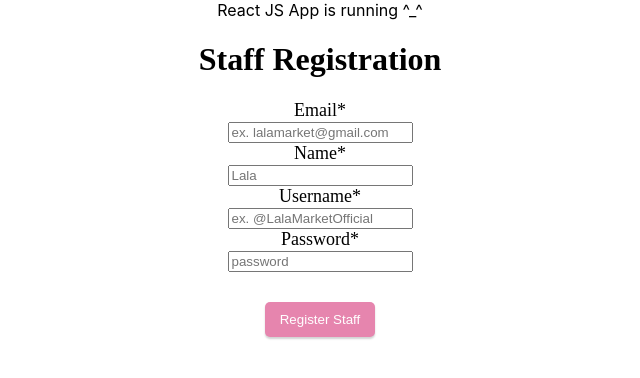
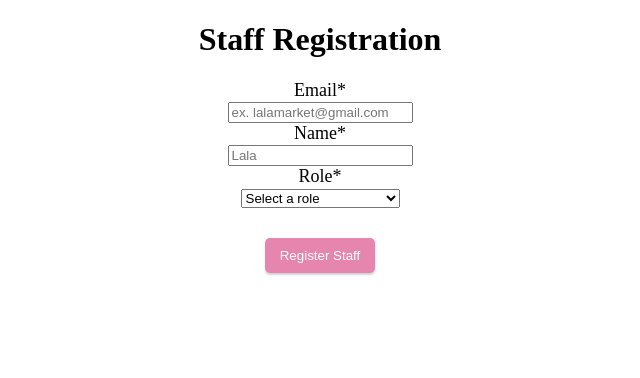
Before and after one commit to whoossh-tech/sielala-frontend, a React (Create React App) app: page /staff-registration in a window 1280 px wide. Shown: the top 378 px of the page, without its empty margins (320-960 px from the left). Built offline with nearby package versions, Linux system fonts and the light colour scheme.

Commit message:
PBI-1, PBI-2, PBI-3 done but still messy

```diff
--- a/src/App.js
+++ b/src/App.js
@@ -3,15 +3,16 @@ import './App.css';
 import { BrowserRouter as Router, Route, Routes } from 'react-router-dom';
 import Login from './pages/Login';
 import RegisterStaffForm from './pages/RegisterStaffForm';
+import UserList from './pages/UserList';
 
 function App() {
   return (
     <div className="App">
-      React JS App is running ^_^
       <Router>
         <Routes>
             <Route path="/login" element={<Login />}></Route>
             <Route path="/staff-registration" element={<RegisterStaffForm/>}></Route>
+            <Route path="/user-list" element={<UserList/>}></Route>
         </Routes>
       </Router>
     </div>
--- a/src/pages/Login.js
+++ b/src/pages/Login.js
@@ -8,6 +8,7 @@ import '../static/css/Button.css';
 const Login = () => {
     const[username, setUsername] = useState('');
     const[password, setPassword] = useState('');
+    const [showPassword, setShowPassword] = useState(false);
     const[errors, setErrors] = useState({});
     const [isModalOpen, setIsModalOpen] = useState(false);
     const navigate = useNavigate();
@@ -61,9 +62,9 @@ const Login = () => {
 
             console.log('Logged in successfully:', user);
 
-            // Redirect admin to register page
+            // Redirect admin to user list page
             if (user.authorities.some(authority => authority.authority === 'ADMIN')) {
-                navigate('/staff-registration');
+                navigate('/user-list');
             } else {
                 // Handle redirection for other roles or perform other actions
             }
@@ -116,10 +117,18 @@ const Login = () => {
                     <input
                         id="password"
                         className="px-4 py-3 w-full focus:outline-none"
+                        type={showPassword ? 'text' : 'password'}
                         placeholder="password"
                         value={password}
                         onChange={(e) => setPassword(e.target.value)}
                     />
+                    <button
+                        type="button"
+                        className="toggle-password"
+                        onClick={() => setShowPassword(!showPassword)}
+                    >
+                        {showPassword ? 'Hide' : 'Show'}
+                    </button>
                 </div>
 
                 {errors.password && (
--- a/src/pages/RegisterStaffForm.js
+++ b/src/pages/RegisterStaffForm.js
@@ -3,14 +3,15 @@ import axios from 'axios';
 import Modal from 'react-modal';
 import '../static/css/RegisterStaffForm.css';
 import '../static/css/Button.css';
+import { useNavigate } from 'react-router-dom';
 
 const RegisterStaffForm = () => {
     const[email, setEmail] = useState('');
     const[name, setName] = useState('');
-    const[username, setUsername] = useState('');
-    const[password, setPassword] = useState('');
+    const [role, setRole] = useState('');
     const[errors, setErrors] = useState({});
     const [isModalOpen, setIsModalOpen] = useState(false);
+    const navigate = useNavigate();
 
     const openModal = () => {
         setIsModalOpen(true);
@@ -33,13 +34,17 @@ const RegisterStaffForm = () => {
             newErrors.name = 'Name cannot be empty';
         }
 
-        if (!username.trim()) {
-            newErrors.username = 'Username cannot be empty';
+        if (!role) {
+            newErrors.role = 'Role cannot be empty';
         }
 
-        if (!password.trim()) {
-            newErrors.password = 'Password cannot be empty';
-        }
+        // if (!username.trim()) {
+        //     newErrors.username = 'Username cannot be empty';
+        // }
+
+        // if (!password.trim()) {
+        //     newErrors.password = 'Password cannot be empty';
+        // }
 
         setErrors(newErrors);
         return Object.keys(newErrors).length === 0;
@@ -63,10 +68,14 @@ const RegisterStaffForm = () => {
             axios.defaults.headers.common['Authorization'] = `Bearer ${token}`;
 
             const response = await axios.post('http://localhost:8080/admin/register', {
-                email, name, username, password
+                email,
+                name,
+                role: role,
             })
 
             console.log('Staff registered successfully:', response.data);
+
+            navigate('/user-list');
         } catch (error) {
             console.error('Error registering staff:', error.response || error.message);
             setErrors('Error registering staff.');
@@ -128,52 +137,34 @@ const RegisterStaffForm = () => {
             )}
             </div>
 
-            {/* username */}
-            <div className="input-form flex flex-col space-y-1">
-            <label className="input-label font-reynaldo text-left" htmlFor="username">
-                Username<span className="text-danger">*</span>
+            {/* role dropdown */}
+        <div className="input-form flex flex-col space-y-1">
+            <label className="input-label font-reynaldo text-left" htmlFor="role">
+                Role<span className="text-danger">*</span>
             </label>
 
-            <div className={`overflow-clip w-full border border-neutral-40 rounded-lg ${errors.username && "border-danger"}`}>
-                <input
-                id="brand_instagram"
-                className="px-4 py-3 w-full focus:outline-none"
-                placeholder="ex. @LalaMarketOfficial"
-                value={username}
-                onChange={(e) => setUsername(e.target.value)}
-                />
+            <div className={`overflow-clip w-full border border-neutral-40 rounded-lg`}>
+                <select
+                    id="role"
+                    className="px-4 py-3 w-full focus:outline-none"
+                    value={role}
+                    onChange={(e) => setRole(e.target.value)}
+                >
+                    <option value="" disabled>Select a role</option>
+                    <option value="ADMIN">Admin</option>
+                    <option value="BISDEV">Business Development</option>
+                    <option value="PARTNERSHIP">Partnership</option>
+                    <option value="FINANCE">Finance</option>
+                    <option value="OPERATION">Operation</option>
+                </select>
             </div>
 
-            {errors.username && (
+            {errors.role && (
                 <span className="mt-0.5 text-danger text-xs">
-                {errors.username}
+                {errors.role}
                 </span>
             )}
-            </div>
-
-            {/* password */}
-            <div className="input-form flex flex-col space-y-1">
-            <label className="input-label font-reynaldo text-left" htmlFor="password">
-                Password<span className="text-danger">*</span>
-            </label>
-
-            <div className={`overflow-clip w-full border border-neutral-40 rounded-lg ${errors.password && "border-danger"}`}>
-                <input
-                id="password"
-                className="px-4 py-3 w-full focus:outline-none"
-                placeholder="password"
-                value={password}
-                onChange={(e) => setPassword(e.target.value)}
-                />
-            </div>
-
-            {errors.password && (
-                <span className="mt-0.5 text-danger text-xs">
-                {errors.password}
-                </span>
-            )}
-            </div>
-
+        </div>
 
         </div>
 
--- /dev/null
+++ b/src/pages/UserList.js
@@ -0,0 +1,61 @@
+import React, { useEffect, useState } from 'react';
+import axios from 'axios';
+
+const UserList = () => {
+    const [users, setUserList] = useState([]);
+
+    useEffect(() => {
+        const fetchData = async () => {
+            try {
+                const token = localStorage.getItem('token');
+                axios.defaults.headers.common['Authorization'] = `Bearer ${token}`;
+
+                const response = await axios.get('http://localhost:8080/admin/acc-list');
+                setUserList(response.data);
+            } catch (error) {
+                console.error('Error fetching user list:', error.response || error.message);
+            }
+        };
+
+        fetchData();
+    }, []);
+
+    const handleEditClick = (userId) => {
+        // Implement your edit functionality here
+        console.log(`Edit user with ID ${userId}`);
+    };
+
+    return (
+        <div>
+            <h1>User List</h1>
+            <table>
+                <thead>
+                    <tr>
+                        <th>Role</th>
+                        <th>Name</th>
+                        <th>Email</th>
+                        <th>Username</th>
+                        <th>Edit</th>
+                    </tr>
+                </thead>
+                <tbody>
+                    {users.map((user) => (
+                        <tr key={user.userId}>
+                            <td>{user.authorities.length > 0 ? user.authorities[0].authority : ''}</td>
+                            <td>{user.name}</td>
+                            <td>{user.email}</td>
+                            <td>{user.username}</td>
+                            <td>
+                                <button onClick={() => handleEditClick(user.userId)}>
+                                    Edit
+                                </button>
+                            </td>
+                        </tr>
+                    ))}
+                </tbody>
+            </table>
+        </div>
+    );
+};
+
+export default UserList;
```
Lines whose indentation alone changed are shown as unchanged.
